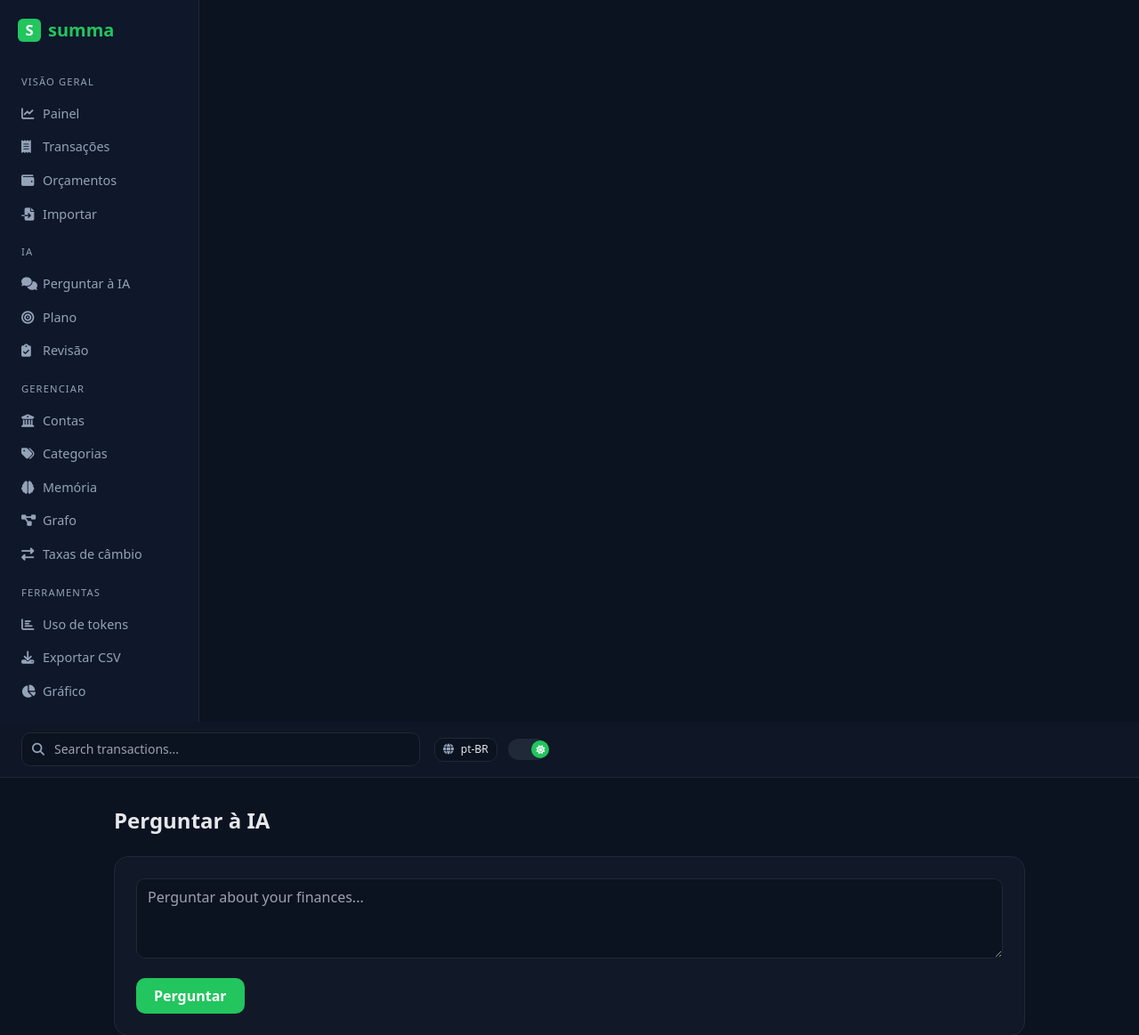
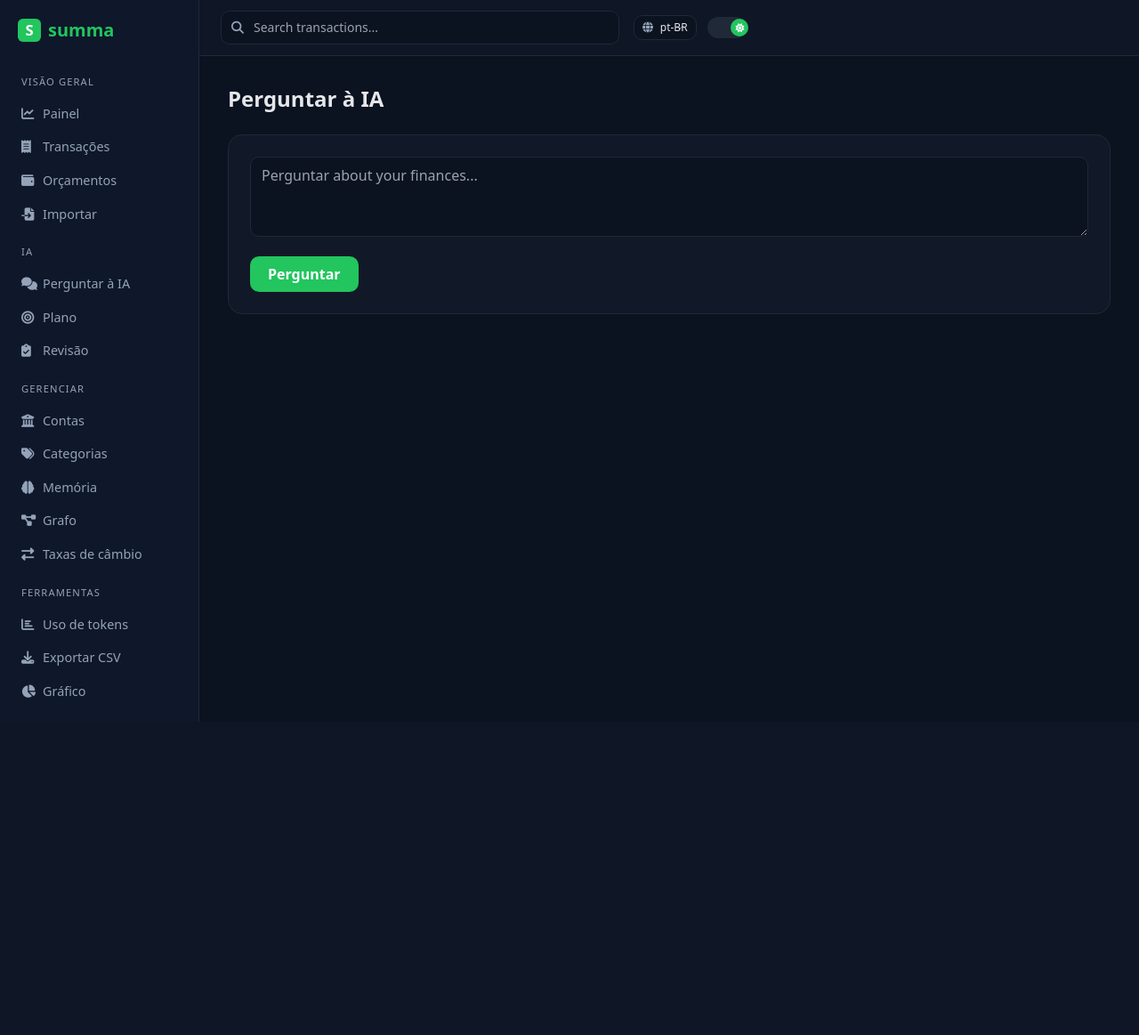
Before and after one commit to alesima/summa, a FastAPI app: page /ask in a window 1280 px wide. Shown: the top 1163 px of the page at 89% size. After the commit the page ends 811 px from the top, so only its background shows below. Run offline with FastAPI, Linux system fonts and the light colour scheme; data comes from the database, SQL or seed files in the repository; data that the repository does not hold is empty; some libraries are stand-ins or nearby versions.

Commit message:
fix: restore flex layout (sidebar + content side by side)

```diff
--- a/src/summa/web/templates/base.html
+++ b/src/summa/web/templates/base.html
@@ -40,7 +40,7 @@
     .flatpickr-current-month .flatpickr-monthDropdown-months, .flatpickr-current-month input.cur-year { color: var(--text) !important; }
   </style>
 </head>
-<body class="min-h-screen antialiased">
+<body class="min-h-screen antialiased flex">
   <!-- Sidebar -->
   <aside class="w-56 shrink-0 border-r hidden md:flex flex-col" style="background: var(--sidebar); border-color: var(--border);">
     <div class="p-5 flex items-center gap-2">
```
